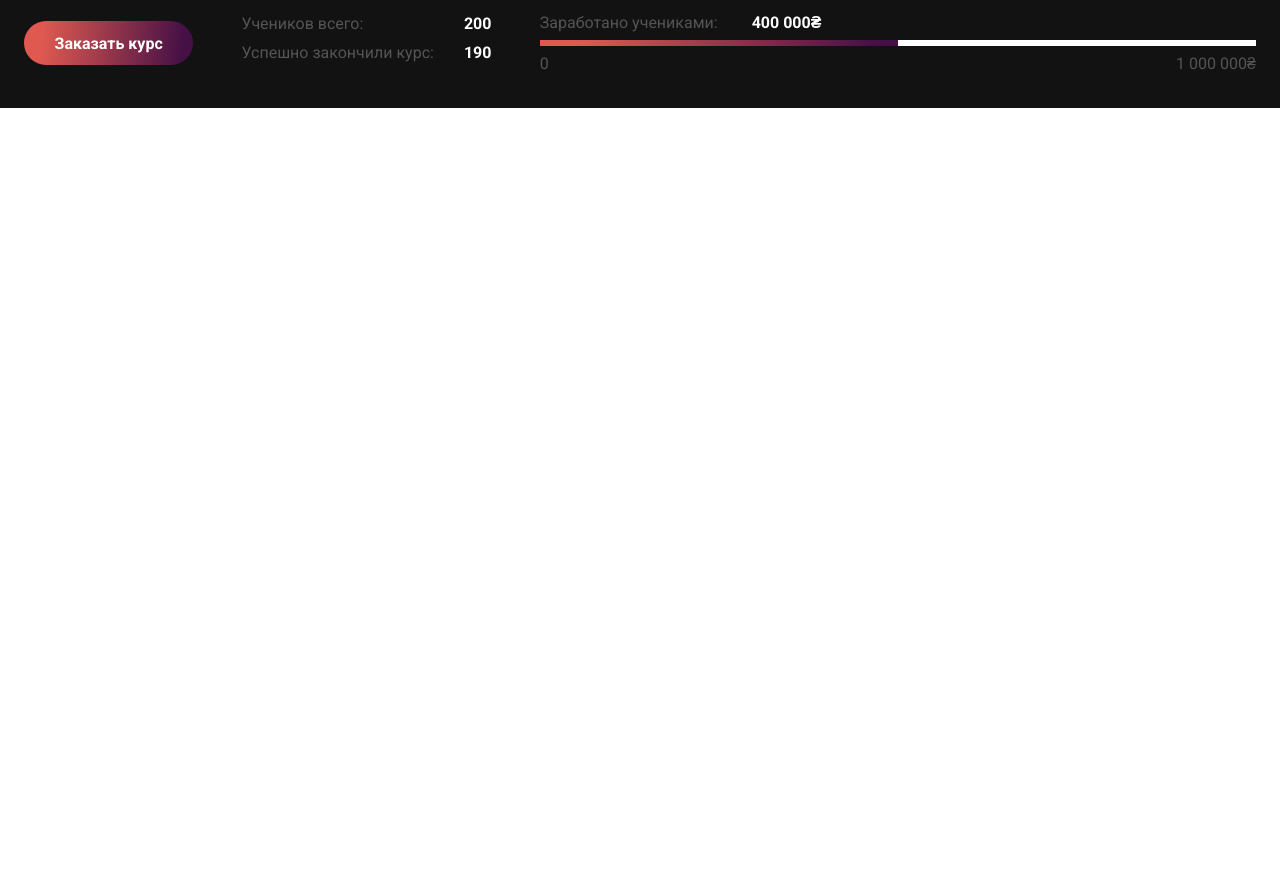
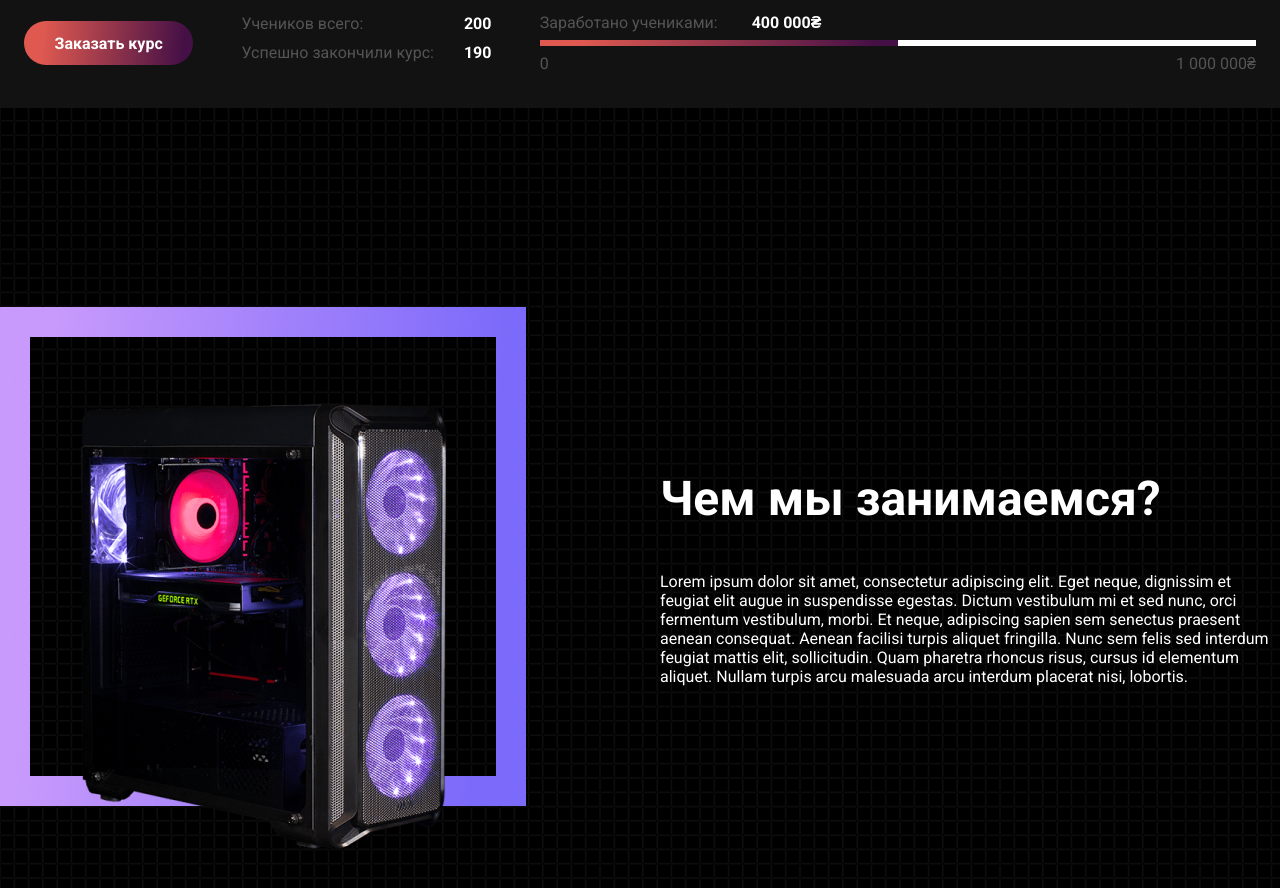
Before and after one commit to DarkCopnay/coopwork, a website: page index.html in a window 1280 px wide. Shown: the part 982-1870 px from the top of the page. Before the commit the page ends 1090 px from the top, so only its background shows below. Drawn offline with Linux system fonts and the light colour scheme.

Commit message:
add_step_2

```diff
--- a/css/style.css
+++ b/css/style.css
@@ -244,3 +244,47 @@ body {
   height: 6px;
   background: linear-gradient(94.78deg, #DF5950 11.19%, #451046 93.72%);
 }
+
+.mine_step {
+  background-image: url(/img/bg-mine.png);
+  background-repeat: no-repeat;
+}
+.mine_step .step_2 {
+  display: -webkit-box;
+  display: -ms-flexbox;
+  display: flex;
+  -webkit-box-orient: horizontal;
+  -webkit-box-direction: normal;
+      -ms-flex-direction: row;
+          flex-direction: row;
+  -webkit-box-align: center;
+      -ms-flex-align: center;
+          align-items: center;
+  -webkit-box-pack: center;
+      -ms-flex-pack: center;
+          justify-content: center;
+  height: 1000px;
+  padding-top: 200px;
+  gap: 134px;
+}
+.mine_step .step_2 .step_2_info {
+  display: -webkit-box;
+  display: -ms-flexbox;
+  display: flex;
+  -webkit-box-orient: vertical;
+  -webkit-box-direction: normal;
+      -ms-flex-direction: column;
+          flex-direction: column;
+}
+.mine_step .step_2 .step_2_info h2 {
+  font-size: 48px;
+  font-weight: 700;
+  margin-bottom: 45px;
+  color: white;
+}
+.mine_step .step_2 .step_2_info p {
+  max-width: 636px;
+  font-size: 16px;
+  font-weight: 400;
+  color: white;
+}
--- a/index.html
+++ b/index.html
@@ -49,6 +49,22 @@
             </div>
         </div>
     </div>
+    <div class="mine_step">
+        <div class="step_2">
+            <img src="/img/pc.png" alt="PC">
+            <div class="step_2_info">
+                <h2>Чем мы занимаемся?</h2>
+                <p>Lorem ipsum dolor sit amet, consectetur adipiscing elit.
+                    Eget neque, dignissim et feugiat elit augue in suspendisse egestas.
+                    Dictum vestibulum mi et sed nunc, orci fermentum vestibulum, morbi.
+                    Et neque, adipiscing sapien sem senectus praesent aenean consequat.
+                    Aenean facilisi turpis aliquet fringilla. Nunc sem felis sed interdum feugiat mattis elit,
+                    sollicitudin. Quam pharetra rhoncus risus, cursus id elementum aliquet. Nullam turpis
+                    arcu malesuada arcu interdum placerat nisi, lobortis. </p>
+            </div>
+        </div>
+
+    </div>
     <script type="module" src="js/index.js"></script>
 </body>
 </html>
--- a/js/index.js
+++ b/js/index.js
@@ -28,7 +28,5 @@ function Time(day = 0, hours = 0, minutes = 0, scends = 0) {
     }, 1000)
 }
 
-// function ProgerBar()
-
 
 Time(18, 5, 30, 55);
```
Also changed, not shown: img/bg-mine.png (added), img/pc.png (added).
